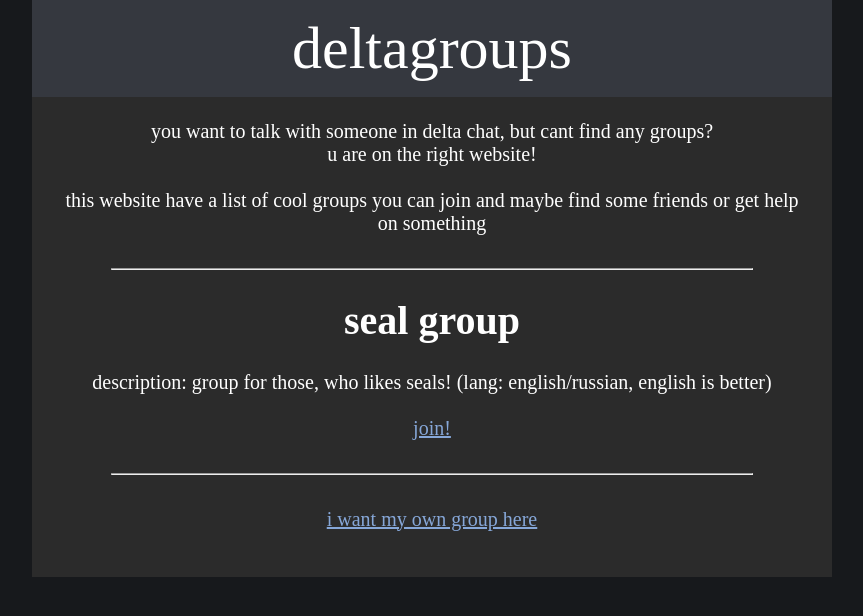
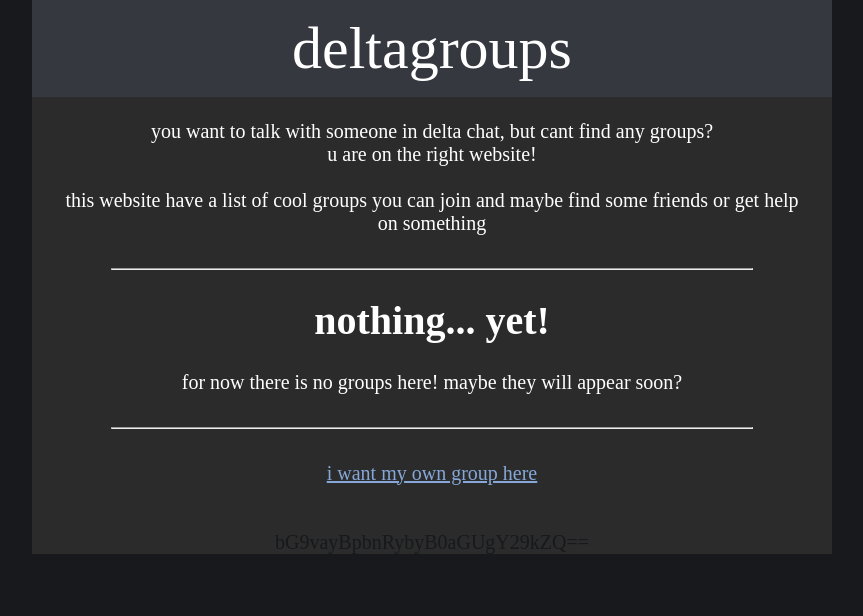
Before and after one commit to lgor360/deltagroups-website, a plain HTML site: page index.html in a window 1280 px wide. Shown: the whole page, without its empty margins (208-1071 px from the left). Drawn offline with Linux system fonts and the light colour scheme.

Commit message:
Update index.html

```diff
--- a/index.html
+++ b/index.html
@@ -42,11 +42,12 @@
             this website have a list of cool groups you can join and maybe find some friends or get help on something
 
             <br><br><hr style="width: 80%;">
-            <h1>seal group</h1>
-            description: group for those, who likes seals! (lang: english/russian, english is better)<br><br>
-            <a href="https://i.delta.chat/#6FE1642916908F1AC9CC7557CC99CF5DDB92043C&v=3&x=l0FQO1B3HZtszZIuQUBejLI7&i=q_Z5Q00Kmic1tbbrY25ejbHS&s=qrrAtKmms5gnW3Lkl1TxJz0x&a=groupsbot%40testrun.org&n=InviteBot&g=seal+group">join!</a><br>
+            <h1>nothing... yet!</h1>
+            for now there is no groups here! maybe they will appear soon?<br>
             <br><hr style="width: 80%;"><br>
             <a href="https://deltagroups.atabook.org/">i want my own group here</a><br><br><br>
+            <span style="color: #17191C;">bG9vayBpbnRybyB0aGUgY29kZQ==</span>
+            <!-- https://i.delta.chat/#6FE1642916908F1AC9CC7557CC99CF5DDB92043C&v=3&x=l0FQO1B3HZtszZIuQUBejLI7&i=q_Z5Q00Kmic1tbbrY25ejbHS&s=qrrAtKmms5gnW3Lkl1TxJz0x&a=groupsbot%40testrun.org&n=InviteBot&g=seal+group -->
         </div>
     </body>
 </html>
```
